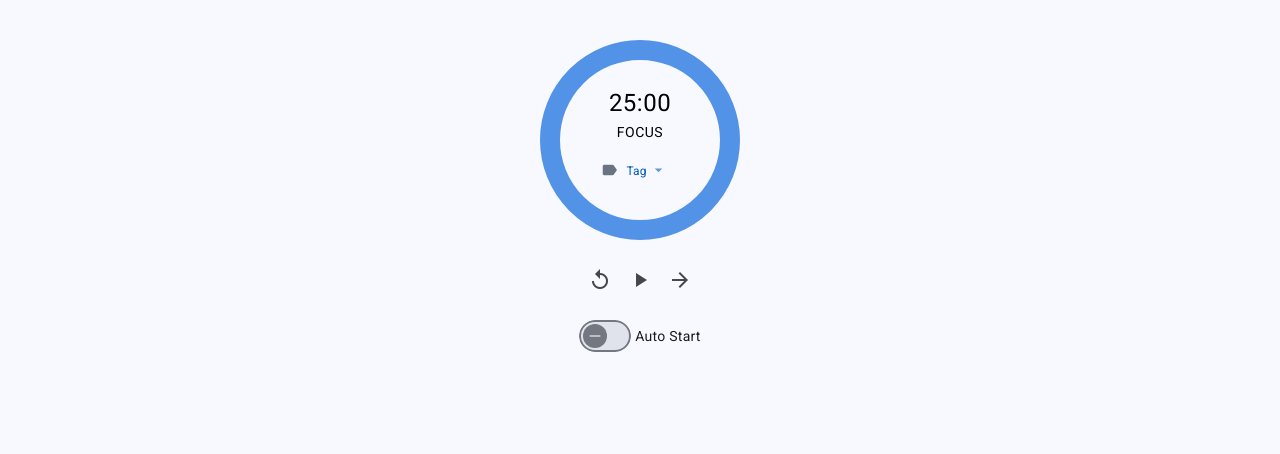
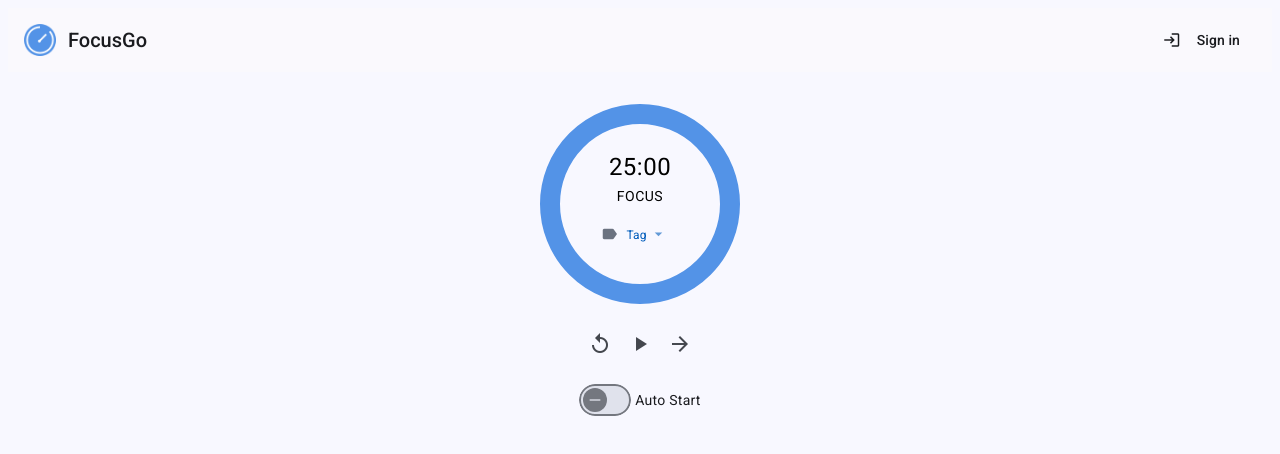
Before and after one commit to herbertmoroni/pomodoro, an Angular app: page / in a window 1280 px wide. Shown: the top 454 px of the page. Built offline with nearby package versions, Linux system fonts and the light colour scheme.

Commit message:
Refactor app layout with toolbar integration and enhance styling for improved user experience

```diff
--- a/src/app/app.component.css
+++ b/src/app/app.component.css
@@ -1,7 +1,45 @@
 :host {
   display: flex;
   flex-direction: column;
+  height: 100vh;
+}
+
+mat-toolbar {
+  position: sticky;
+  top: 0;
+  z-index: 1000;
+  display: flex;
   align-items: center;
+  gap: 12px;
+}
+
+.app-logo {
+  width: 32px;
+  height: 32px;
+  border-radius: 4px;
+}
+
+.toolbar-title {
+  font-size: 20px;
+  font-weight: 500;
+}
+
+.spacer {
+  flex: 1 1 auto;
+}
+
+.sign-in-button {
+  display: flex;
+  align-items: center;
+  gap: 8px;
+}
+
+.app-container {
+  flex: 1;
+  display: flex;
+  flex-direction: column;
+  align-items: center;
+  overflow-y: auto;
 }
 
 .timer-container {
--- a/src/app/app.component.html
+++ b/src/app/app.component.html
@@ -1,4 +1,15 @@
-<div class="timer-container">
+<mat-toolbar color="primary">
+  <img src="icons/icon-72x72.png" alt="FocusGo" class="app-logo" />
+  <span class="toolbar-title">FocusGo</span>
+  <span class="spacer"></span>
+  <button mat-button class="sign-in-button">
+    <mat-icon>login</mat-icon>
+    Sign in
+  </button>
+</mat-toolbar>
+
+<div class="app-container">
+  <div class="timer-container">
   <svg class="backdrop" viewBox="0 0 100 100">
     <circle
       cx="50"
@@ -91,3 +102,4 @@
     Auto Start
   </mat-slide-toggle>
 </div>
+</div>
--- a/src/app/app.component.ts
+++ b/src/app/app.component.ts
@@ -10,6 +10,7 @@ import { CommonModule } from '@angular/common';
 import { MatTooltipModule } from '@angular/material/tooltip';
 import { MatMenuModule } from '@angular/material/menu';
 import { MatChipsModule } from '@angular/material/chips';
+import { MatToolbarModule } from '@angular/material/toolbar';
 
 interface Category {
   id: string;
@@ -51,6 +52,7 @@ interface PomodoroStats {
     MatTooltipModule,
     MatMenuModule,
     MatChipsModule,
+    MatToolbarModule,
   ],
   templateUrl: './app.component.html',
   styleUrl: './app.component.css',
```
Also changed, not shown: 1 other file (tests, documents, lock files or other folders).
